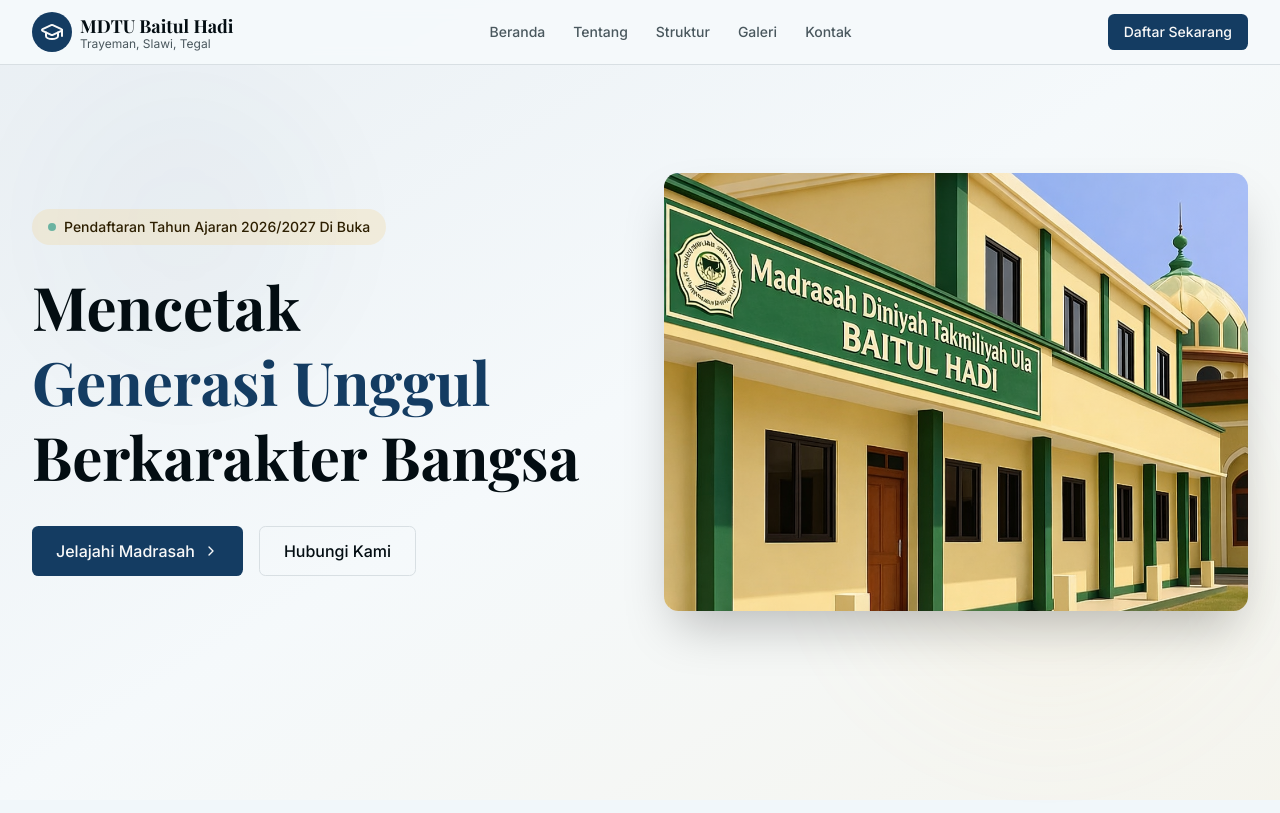
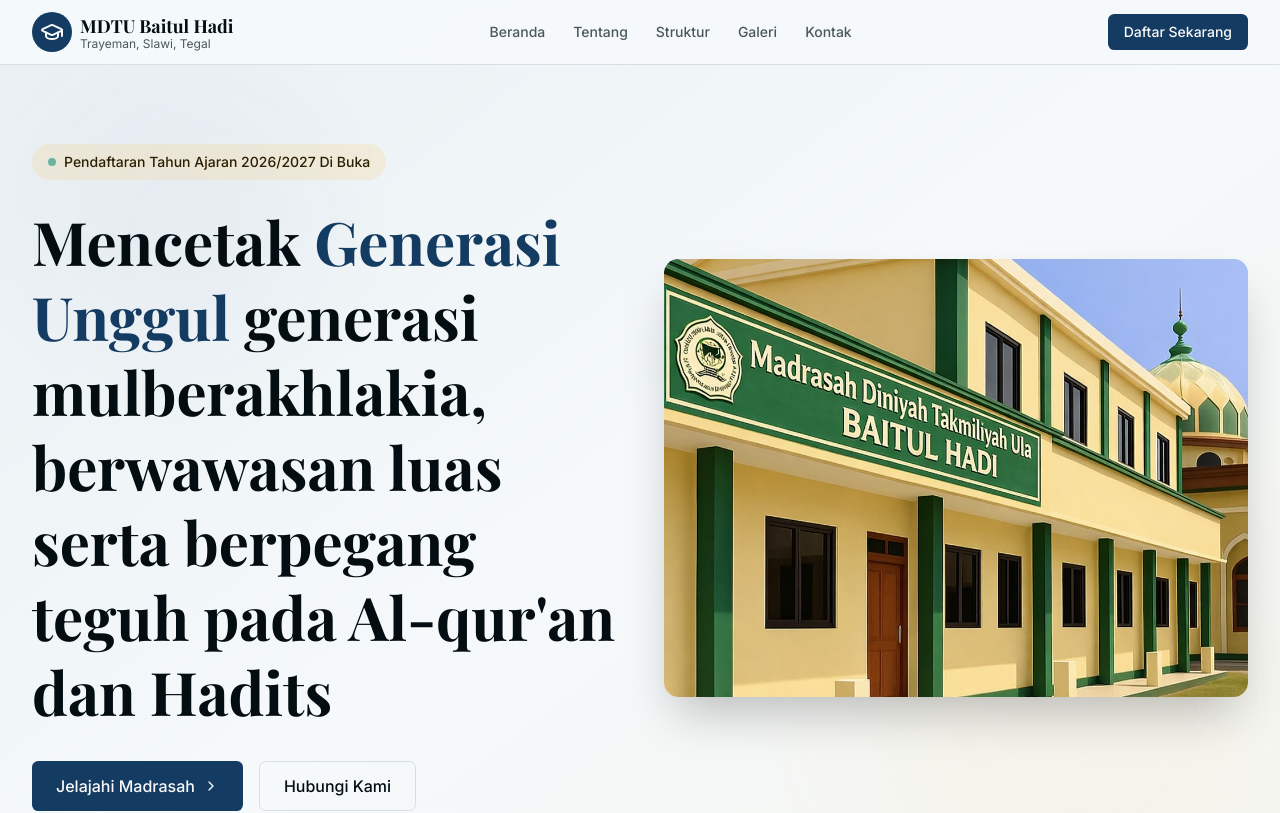
Before and after one commit to FAIZALRIDWAN/MDTU-Baitul-Hadi, a Next.js app: page / in a window 1280 px wide. Shown: the top 813 px of the page. Built offline with nearby package versions, Linux system fonts and the light colour scheme; a web font is replaced by a local one.

Commit message:
feat: enhance Hero component message for moral and religious values
Co-authored-by: FAIZALRIDWAN <207812420+FAIZALRIDWAN@users.noreply.github.com>

```diff
--- a/components/Hero.jsx
+++ b/components/Hero.jsx
@@ -26,7 +26,7 @@ export default function Hero() {
             <h1 className="text-4xl sm:text-5xl lg:text-6xl font-serif font-bold text-foreground leading-tight text-balance">
               Mencetak{' '}
               <span className="text-primary">Generasi Unggul</span>{' '}
-              Berkarakter Bangsa
+              generasi  mulberakhlakia, berwawasan luas serta berpegang teguh pada Al-qur'an dan Hadits
             </h1>
 
             <div className="mt-8 flex flex-col sm:flex-row gap-4 justify-center lg:justify-start">
```
